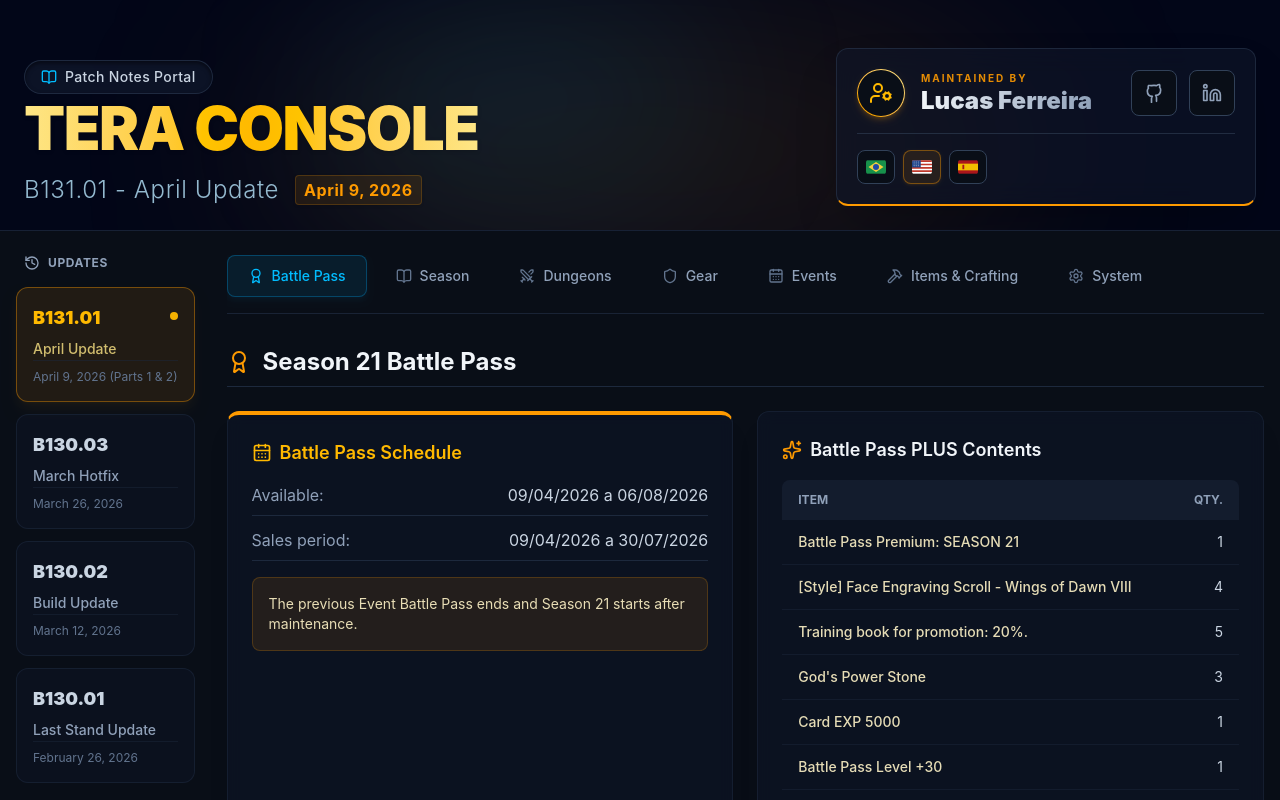
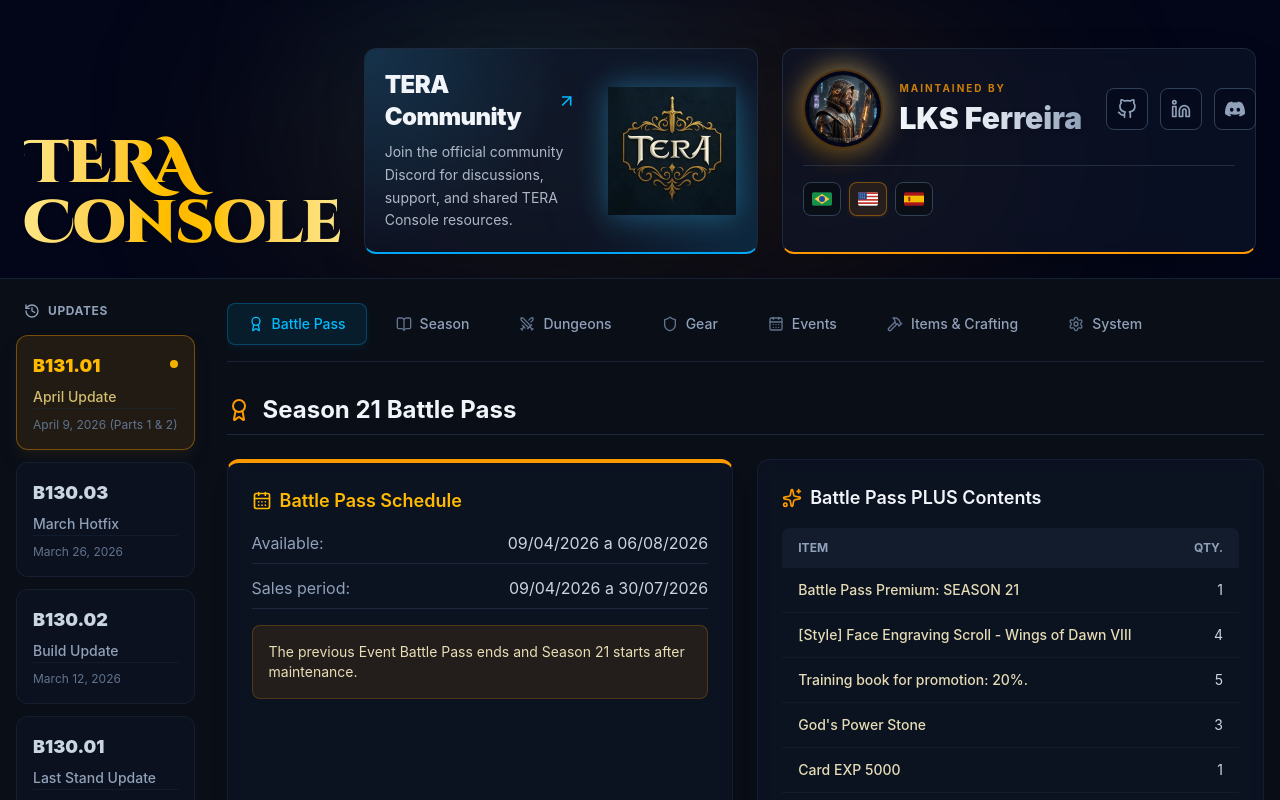
Before and after one commit to LKSFerreira/tera-console, a React (Vite) app: page / in a window 1280 px wide. Shown: the top 800 px of the page. Built offline with nearby package versions, Linux system fonts and the light colour scheme.

Commit message:
:lipstick: feat: redesign estético do hero e cards em 'App.tsx' e inclusão de 'lks_avatar.png'

```diff
--- a/index.html
+++ b/index.html
@@ -6,6 +6,11 @@
     <link rel="apple-touch-icon" href="/favicon.png" />
     <meta name="viewport" content="width=device-width, initial-scale=1.0" />
     <meta name="theme-color" content="#090e17" />
+
+    <!-- Google Fonts - Cinzel Decorative (estilo próximo ao logo oficial TERA) -->
+    <link rel="preconnect" href="https://fonts.googleapis.com" />
+    <link rel="preconnect" href="https://fonts.gstatic.com" crossorigin />
+    <link href="https://fonts.googleapis.com/css2?family=Cinzel+Decorative:wght@700;900&display=swap" rel="stylesheet" />
 
     <!-- Basic SEO -->
     <title>TERA Console - Patch Notes</title>
--- a/src/App.tsx
+++ b/src/App.tsx
@@ -1,6 +1,8 @@
 import { useState, type ComponentType } from 'react';
-import { AlertTriangle, Award, BookOpen, CalendarDays, Hammer, History, RotateCcw, Settings, Shield, Swords, UserCog, type LucideIcon } from 'lucide-react';
+import { AlertTriangle, ArrowUpRight, Award, BookOpen, CalendarDays, Code, Hammer, History, RotateCcw, Settings, Shield, Swords, Terminal, UserCog, type LucideIcon } from 'lucide-react';
 
+import teraCommunityArte from './assets/imagens/tera_community/tera_community.webp';
+import lksAvatar from './assets/imagens/perfil/lks_avatar.png';
 import { SeletorIdioma } from './components/ui';
 import { conteudoSitePorIdioma } from './data/siteContent';
 import { useIdioma } from './i18n/useIdioma';
@@ -26,7 +28,7 @@
 
 const GithubIcon = ({ className }: { className?: string }) => (
   <svg viewBox="0 0 24 24" fill="none" stroke="currentColor" strokeWidth="2" strokeLinecap="round" strokeLinejoin="round" className={className}>
-    <path d="M15 22v-4a4.8 4.8 0 0 0-1-3.2c3-.3 6-1.5 6-6.5a4.6 4.6 0 0 0-1.3-3.2 4.2 4.2 0 0 0-.1-3.2s-1.1-.3-3.5 1.3a12.3 12.3 0 0 0-6.2 0C6.5 2.8 5.4 3.1 5.4 3.1a4.2 4.2 0 0 0-.1 3.2A4.6 4.6 0 0 0 4 9.5c0 5 3 6.2 6 6.5a4.8 4.8 0 0 0-1 3.2v4" />
+    <path d="M9 19c-5 1.5-5-2.5-7-3m14 6v-3.87a3.37 3.37 0 0 0-.94-2.61c3.14-.35 6.44-1.54 6.44-7A5.44 5.44 0 0 0 20 4.77 5.07 5.07 0 0 0 19.91 1S18.73.65 16 2.48a13.38 13.38 0 0 0-7 0C6.27.65 5.09 1 5.09 1A5.07 5.07 0 0 0 5 4.77a5.44 5.44 0 0 0-1.5 3.78c0 5.42 3.3 6.61 6.44 7A3.37 3.37 0 0 0 9 18.13V22" />
   </svg>
 );
 
@@ -38,10 +40,19 @@
   </svg>
 );
 
+const DiscordIcon = ({ className }: { className?: string }) => (
+  <svg viewBox="0 0 24 24" fill="currentColor" className={className}>
+    <path d="M20.317 4.369a19.79 19.79 0 0 0-4.885-1.515.074.074 0 0 0-.078.037c-.211.375-.444.864-.608 1.249a18.27 18.27 0 0 0-5.487 0 12.64 12.64 0 0 0-.617-1.249.077.077 0 0 0-.078-.037A19.74 19.74 0 0 0 3.677 4.37a.07.07 0 0 0-.032.027C.533 9.046-.32 13.58.099 18.057a.083.083 0 0 0 .031.056 19.9 19.9 0 0 0 5.993 3.03.078.078 0 0 0 .084-.028 14.09 14.09 0 0 0 1.226-1.994.076.076 0 0 0-.041-.105 13.1 13.1 0 0 1-1.872-.892.078.078 0 0 1-.008-.131c.126-.094.252-.192.372-.291a.074.074 0 0 1 .077-.01c3.928 1.793 8.18 1.793 12.062 0a.073.073 0 0 1 .078.009c.12.1.246.198.373.292a.078.078 0 0 1-.006.131 12.3 12.3 0 0 1-1.873.891.076.076 0 0 0-.04.106c.36.696.771 1.36 1.225 1.993a.076.076 0 0 0 .084.028 19.86 19.86 0 0 0 6.002-3.03.077.077 0 0 0 .031-.055c.5-5.177-.838-9.67-3.549-13.66a.062.062 0 0 0-.031-.03ZM8.02 15.331c-1.183 0-2.157-1.085-2.157-2.419 0-1.333.955-2.418 2.157-2.418 1.211 0 2.176 1.095 2.157 2.418 0 1.334-.956 2.419-2.157 2.419Zm7.975 0c-1.183 0-2.157-1.085-2.157-2.419 0-1.333.955-2.418 2.157-2.418 1.211 0 2.176 1.095 2.157 2.418 0 1.334-.947 2.419-2.157 2.419Z" />
+  </svg>
+);
+
 type RegistroAbaPatch = {
   icon: LucideIcon;
   component: ComponentType;
 };
+
+const LINK_DISCORD_COMUNIDADE = 'https://discord.com/invite/vB83wnaykm';
+const CONTATO_DISCORD_PESSOAL = 'LKSFerreira';
 
 const registroComponentes: Record<PatchId, Partial<Record<AbaPatchId, RegistroAbaPatch>>> = {
   'b131.01': {
@@ -77,6 +88,7 @@
   const conteudoSite = conteudoSitePorIdioma[idioma];
   const [patchAtivoId, setPatchAtivoId] = useState<PatchId>(ordemPatches[0]);
   const [abaAtivaId, setAbaAtivaId] = useState<AbaPatchId>(conteudoSite.patches[ordemPatches[0]].tabs[0].id);
+  const [discordCopiado, setDiscordCopiado] = useState(false);
 
   const patchAtivo = conteudoSite.patches[patchAtivoId];
   const registroAbasAtivas = registroComponentes[patchAtivoId];
@@ -92,46 +104,76 @@
         <div className="pointer-events-none absolute left-1/2 top-0 h-[300px] w-[800px] -translate-x-1/2 rounded-[100%] bg-amber-500/10 blur-[100px]" />
         <div className="pointer-events-none absolute left-1/4 top-0 h-[200px] w-[400px] rounded-[100%] bg-sky-500/10 blur-[80px]" />
 
-        <div className="relative z-10 mx-auto flex max-w-7xl flex-col items-center justify-between gap-8 px-6 pb-6 pt-12 lg:flex-row lg:items-end">
-          <div className="flex flex-col items-center space-y-4 text-center lg:items-start lg:text-left">
-            <div className="mb-1 inline-flex items-center gap-2 rounded-full border border-slate-700/50 bg-slate-900/80 px-4 py-1.5 text-sm font-medium tracking-wide text-slate-300 shadow-inner shadow-black/50 backdrop-blur-sm">
-              <BookOpen className="h-4 w-4 text-sky-400" />
-              {conteudoSite.shell.portalBadge}
-            </div>
-            <h1 className="bg-gradient-to-r from-amber-200 via-amber-400 to-amber-200 bg-clip-text text-5xl font-black uppercase tracking-tight text-transparent drop-shadow-sm md:text-6xl">
+        <div className="relative z-10 mx-auto grid max-w-7xl grid-cols-1 gap-6 px-6 pb-6 pt-12 lg:grid-cols-[minmax(0,0.8fr)_minmax(0,1fr)_minmax(0,1.2fr)] lg:items-stretch">
+          <div className="flex flex-col items-center justify-end space-y-4 text-center lg:items-start lg:text-left">
+            <h1 className="bg-gradient-to-r from-amber-200 via-amber-400 to-amber-200 bg-clip-text text-5xl font-black tracking-tight text-transparent drop-shadow-sm md:text-6xl" style={{ fontFamily: "'Cinzel Decorative', serif" }}>
               TERA Console
             </h1>
-            <p className="flex flex-wrap items-center justify-center gap-3 text-2xl font-light tracking-wide text-sky-200/80 lg:justify-start">
-              {patchAtivoId.toUpperCase()} - {patchAtivo.name}
-              <span className="ml-1 rounded border border-amber-500/20 bg-amber-500/10 px-2 py-0.5 text-base font-bold text-amber-500 shadow-sm">
-                {patchAtivo.date}
-              </span>
-            </p>
           </div>
 
-          <div className="flex w-full max-w-[520px] flex-col gap-4 rounded-xl border border-b-2 border-slate-700/50 border-b-amber-500 bg-slate-900/60 p-5 shadow-2xl backdrop-blur-md transition-all duration-300 hover:bg-slate-800/80 lg:w-auto lg:min-w-[420px]">
-            <div className="flex items-center justify-between gap-6">
-              <div className="flex items-center gap-4">
-                <div className="h-12 w-12 rounded-full bg-gradient-to-tr from-amber-500 to-amber-200 p-[1px] shadow-md shadow-amber-500/20">
-                  <div className="flex h-full w-full items-center justify-center rounded-full bg-[#090e17]">
-                    <UserCog className="h-6 w-6 text-amber-400" />
+          <a
+            href={LINK_DISCORD_COMUNIDADE}
+            target="_blank"
+            title={conteudoSite.shell.communityCtaTitle}
+            rel="noopener noreferrer"
+            className="group relative flex w-full overflow-hidden rounded-xl border border-b-2 border-slate-700/50 border-b-sky-500 bg-slate-900/60 pl-5 py-5 pr-[5px] shadow-2xl backdrop-blur-md transition-all duration-300 hover:bg-slate-800/80"
+          >
+            <div className="pointer-events-none absolute inset-0 bg-[radial-gradient(circle_at_top_left,rgba(56,189,248,0.18),transparent_45%),radial-gradient(circle_at_bottom_right,rgba(14,165,233,0.14),transparent_38%)]" />
+            <div className="pointer-events-none absolute right-[-10px] top-1/2 h-32 w-32 -translate-y-1/2 rounded-full bg-sky-400/10 blur-3xl transition-transform duration-500 group-hover:scale-110" />
+
+            <div className="relative z-10 grid min-h-full w-full gap-4 sm:grid-cols-[minmax(0,1fr)_160px]">
+              <div className="flex min-h-full flex-col justify-between gap-6">
+                <div className="flex flex-col gap-4">
+                  <div className="space-y-2">
+                    <h2 className="text-2xl font-black tracking-tight text-slate-100 flex items-center gap-2">
+                      {conteudoSite.shell.communityTitle}
+                      <ArrowUpRight className="h-6 w-6 transition-transform duration-300 group-hover:-translate-y-0.5 group-hover:translate-x-0.5 text-sky-400" />
+                    </h2>
+                    <p className="text-sm leading-relaxed text-slate-300/85">{conteudoSite.shell.communityDescription}</p>
                   </div>
                 </div>
-                <div className="flex flex-col">
-                  <span className="text-[10px] font-bold uppercase tracking-[0.2em] text-amber-500/90">{conteudoSite.shell.maintainedBy}</span>
-                  <span className="bg-gradient-to-r from-slate-100 to-slate-400 bg-clip-text text-xl font-black leading-tight text-transparent md:text-2xl">
-                    Lucas Ferreira
+
+
+              </div>
+
+              <div className="hidden shrink-0 items-center justify-center sm:flex self-center">
+                <img
+                  src={teraCommunityArte}
+                  alt="TERA Community"
+                  className="h-32 w-32 object-contain drop-shadow-[0_0_15px_rgba(56,189,248,0.4)] transition-transform duration-500 group-hover:scale-110"
+                />
+              </div>
+            </div>
+          </a>
+
+          <div className="flex w-full flex-col gap-4 rounded-xl border border-b-2 border-slate-700/50 border-b-amber-500 bg-slate-900/60 p-5 shadow-2xl backdrop-blur-md transition-all duration-300 hover:bg-slate-800/80">
+            <div className="flex flex-col gap-4 sm:flex-row sm:items-center sm:justify-between sm:gap-6">
+              <div className="flex items-center gap-4">
+                <div className="relative h-20 w-20 shrink-0">
+                  <div className="absolute -inset-1 rounded-full bg-gradient-to-tr from-amber-500/50 to-amber-200/50 blur-md animate-pulse" />
+                  <div className="relative h-full w-full rounded-full border-2 border-amber-500/30 bg-slate-950 p-1 shadow-2xl">
+                    <img
+                      src={lksAvatar}
+                      alt="LKS Ferreira"
+                      className="h-full w-full rounded-full object-cover shadow-inner"
+                    />
+                  </div>
+                </div>
+                <div className="flex flex-col gap-1">
+                  <span className="text-[10px] font-bold uppercase tracking-[0.2em] text-amber-500/80">{conteudoSite.shell.maintainedBy}</span>
+                  <span className="bg-gradient-to-r from-slate-100 via-slate-200 to-slate-400 bg-clip-text text-2xl font-black leading-tight text-transparent drop-shadow-md md:text-3xl whitespace-nowrap">
+                    LKS Ferreira
                   </span>
                 </div>
               </div>
 
-              <div className="flex items-center gap-3">
+              <div className="flex items-center gap-3 self-center">
                 <a
                   href="https://github.com/LKSFerreira"
                   target="_blank"
                   title={conteudoSite.shell.githubTitle}
                   rel="noopener noreferrer"
-                  className="group rounded-lg border border-slate-700 bg-[#090e17] p-3 text-slate-400 transition-all duration-300 hover:border-amber-500/50 hover:bg-amber-500/10 hover:text-amber-400"
+                  className="group rounded-lg border border-slate-700 bg-slate-950/40 p-2.5 text-slate-400 transition-all duration-300 hover:border-amber-500/50 hover:bg-amber-500/10 hover:text-amber-400"
                 >
                   <GithubIcon className="h-5 w-5" />
                 </a>
@@ -141,10 +183,30 @@
                   target="_blank"
                   title={conteudoSite.shell.linkedinTitle}
                   rel="noopener noreferrer"
-                  className="group rounded-lg border border-slate-700 bg-[#090e17] p-3 text-slate-400 transition-all duration-300 hover:border-sky-500/50 hover:bg-sky-500/10 hover:text-sky-400"
+                  className="group rounded-lg border border-slate-700 bg-slate-950/40 p-2.5 text-slate-400 transition-all duration-300 hover:border-sky-500/50 hover:bg-sky-500/10 hover:text-sky-400"
                 >
                   <LinkedinIcon className="h-5 w-5" />
                 </a>
+
+                <button
+                  type="button"
+                  title={discordCopiado ? conteudoSite.shell.discordCopiedTitle : `${conteudoSite.shell.discordTitle}: ${CONTATO_DISCORD_PESSOAL}`}
+                  aria-label={`${conteudoSite.shell.discordTitle}: ${CONTATO_DISCORD_PESSOAL}`}
+                  onClick={() => {
+                    navigator.clipboard.writeText(CONTATO_DISCORD_PESSOAL).catch(() => undefined);
+                    setDiscordCopiado(true);
+                    setTimeout(() => {
+                      setDiscordCopiado(false);
+                    }, 1800);
+                  }}
+                  className={`group rounded-lg border bg-slate-950/40 p-2.5 transition-all duration-300 ${
+                    discordCopiado
+                      ? 'border-sky-400/60 bg-sky-500/10 text-sky-300'
+                      : 'border-slate-700 text-slate-400 hover:border-sky-500/50 hover:bg-sky-500/10 hover:text-sky-400'
+                  }`}
+                >
+                  <DiscordIcon className="h-5 w-5" />
+                </button>
               </div>
             </div>
 
--- a/src/data/siteContent.ts
+++ b/src/data/siteContent.ts
@@ -5,6 +5,13 @@
     shell: {
       portalBadge: 'Portal de Notas de Atualização',
       maintainedBy: 'Mantido por',
+      communityBadge: 'Comunidade oficial',
+      communityTitle: 'TERA Community',
+      communityDescription: 'Entre no Discord oficial da comunidade para acompanhar discussões, suporte e novidades do ecossistema TERA Console.',
+      communityCtaLabel: 'Abrir comunidade oficial',
+      communityCtaTitle: 'Abrir convite da TERA Community',
+      discordTitle: 'Copiar contato do Discord',
+      discordCopiedTitle: 'Contato do Discord copiado',
       updatesTitle: 'Updates',
       footerTitle: 'TERAConsole',
       footerDescription: 'Documentação de Patch Notes Independente',
@@ -67,6 +74,13 @@
     shell: {
       portalBadge: 'Patch Notes Portal',
       maintainedBy: 'Maintained by',
+      communityBadge: 'Official community',
+      communityTitle: 'TERA Community',
+      communityDescription: 'Join the official community Discord for discussions, support, and shared TERA Console resources.',
+      communityCtaLabel: 'Open official community',
+      communityCtaTitle: 'Open the TERA Community invite',
+      discordTitle: 'Copy Discord contact',
+      discordCopiedTitle: 'Discord contact copied',
       updatesTitle: 'Updates',
       footerTitle: 'TERAConsole',
       footerDescription: 'Independent Patch Notes Documentation',
@@ -129,6 +143,13 @@
     shell: {
       portalBadge: 'Portal de Notas del Parche',
       maintainedBy: 'Mantenido por',
+      communityBadge: 'Comunidad oficial',
+      communityTitle: 'TERA Community',
+      communityDescription: 'Únete al Discord oficial de la comunidad para seguir discusiones, soporte y recursos compartidos de TERA Console.',
+      communityCtaLabel: 'Abrir comunidad oficial',
+      communityCtaTitle: 'Abrir invitación de TERA Community',
+      discordTitle: 'Copiar contacto de Discord',
+      discordCopiedTitle: 'Contacto de Discord copiado',
       updatesTitle: 'Updates',
       footerTitle: 'TERAConsole',
       footerDescription: 'Documentación Independiente de Patch Notes',
```
Also changed, not shown: src/types/idioma.ts (+7 -0 lines), src/assets/imagens/perfil/lks_avatar.png (added), src/assets/imagens/tera_community/tera_community.webp (added).
